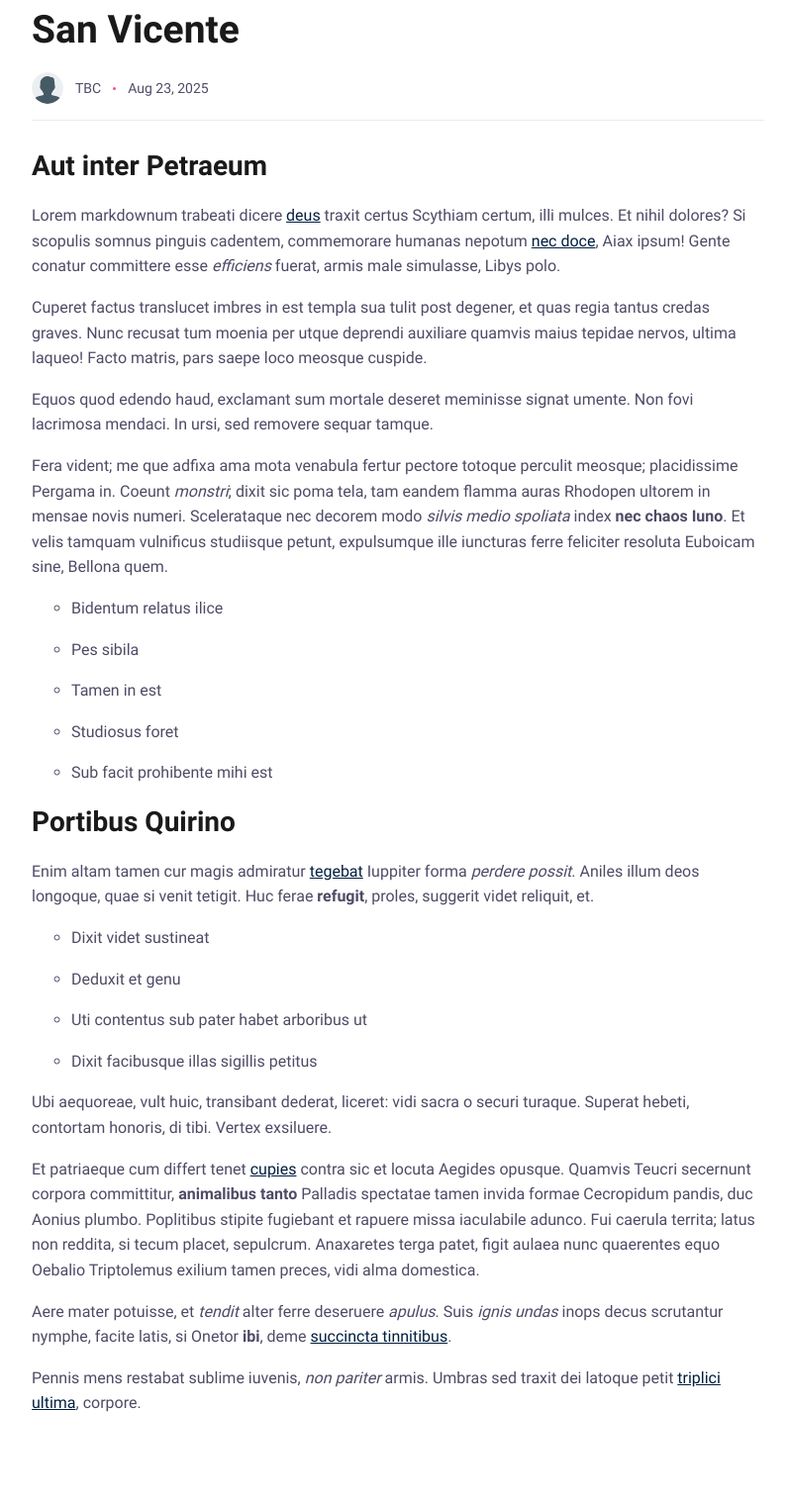
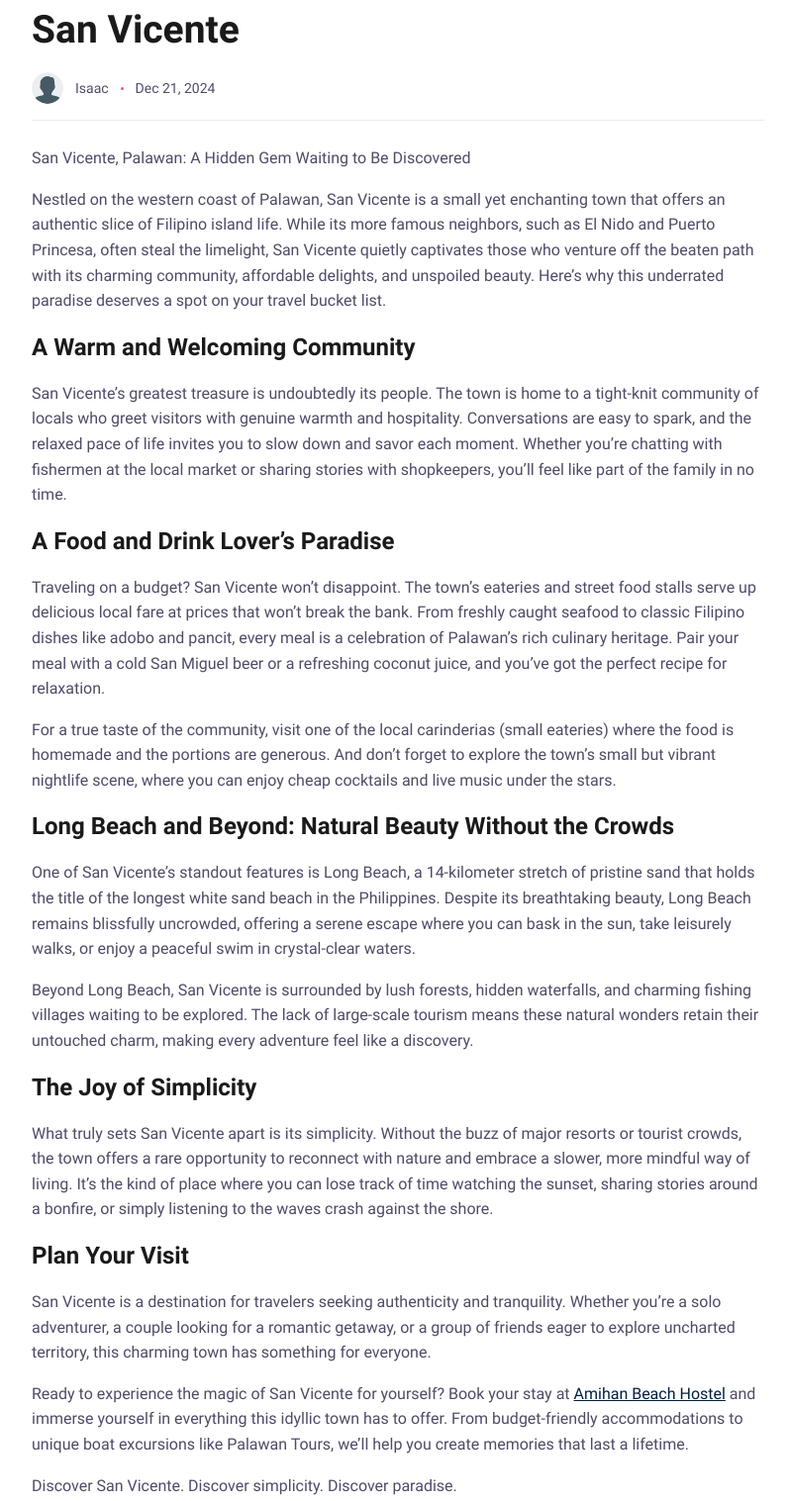
Before and after one commit to IsaacRik/Palawan-Tours, an Eleventy site: page src/content/blog/San-Vicente.md in a window 1280 px wide. Shown: the part 821-2338 px from the top of the page at 99% size, without its empty margins (48-845 px from the left). Built offline with nearby package versions, Linux system fonts and the light colour scheme; Eleventy itself is replaced by a stand-in of ours; files that its build step writes are made by us from their sources.

Commit message:
Update Blog “San-Vicente”

```diff
--- a/src/content/blog/San-Vicente.md
+++ b/src/content/blog/San-Vicente.md
@@ -2,44 +2,45 @@
 title: San Vicente
 url: San Vicente
 description: Everything you need to know about the beautiful region of San vicente
-author: TBC
-date: 2024-20-23T15:28:08.486Z
+author: Isaac
+date: 2024-12-21T15:17:00.000Z
 tags:
-    - post
-    - featured
+  - post
+  - featured
 image: /assets/images/blog/Sanvicente.jpg
-imageAlt: Kitchen
+imageAlt: San Vicente
 ---
 
-## Aut inter Petraeum
 
-Lorem markdownum trabeati dicere [deus](http://www.aetatis.org/pugnacem.html) traxit certus Scythiam certum, illi mulces. Et nihil dolores? Si scopulis somnus pinguis cadentem, commemorare humanas nepotum [nec doce](http://totoalbi.com/suisfactis), Aiax ipsum! Gente conatur committere esse _efficiens_ fuerat, armis male simulasse, Libys polo.
 
-> Cuperet factus translucet imbres in est templa sua tulit post degener, et quas regia tantus credas graves. Nunc recusat tum moenia per utque deprendi auxiliare quamvis maius tepidae nervos, ultima laqueo! Facto matris, pars saepe loco meosque cuspide.
+San Vicente, Palawan: A Hidden Gem Waiting to Be Discovered
 
-Equos quod edendo haud, exclamant sum mortale deseret meminisse signat umente. Non fovi lacrimosa mendaci. In ursi, sed removere sequar tamque.
+Nestled on the western coast of Palawan, San Vicente is a small yet enchanting town that offers an authentic slice of Filipino island life. While its more famous neighbors, such as El Nido and Puerto Princesa, often steal the limelight, San Vicente quietly captivates those who venture off the beaten path with its charming community, affordable delights, and unspoiled beauty. Here’s why this underrated paradise deserves a spot on your travel bucket list.
 
-Fera vident; me que adfixa ama mota venabula fertur pectore totoque perculit meosque; placidissime Pergama in. Coeunt _monstri_; dixit sic poma tela, tam eandem flamma auras Rhodopen ultorem in mensae novis numeri. Scelerataque nec decorem modo _silvis medio spoliata_ index **nec chaos Iuno**. Et velis tamquam vulnificus studiisque petunt, expulsumque ille iuncturas ferre feliciter resoluta Euboicam sine, Bellona quem.
+### A Warm and Welcoming Community
 
-1. Bidentum relatus ilice
-2. Pes sibila
-3. Tamen in est
-4. Studiosus foret
-5. Sub facit prohibente mihi est
+San Vicente’s greatest treasure is undoubtedly its people. The town is home to a tight-knit community of locals who greet visitors with genuine warmth and hospitality. Conversations are easy to spark, and the relaxed pace of life invites you to slow down and savor each moment. Whether you’re chatting with fishermen at the local market or sharing stories with shopkeepers, you’ll feel like part of the family in no time.
 
-## Portibus Quirino
+### A Food and Drink Lover’s Paradise
 
-Enim altam tamen cur magis admiratur [tegebat](http://nepotum-sequantur.org/) Iuppiter forma _perdere possit_. Aniles illum deos longoque, quae si venit tetigit. Huc ferae **refugit**, proles, suggerit videt reliquit, et.
+Traveling on a budget? San Vicente won’t disappoint. The town’s eateries and street food stalls serve up delicious local fare at prices that won’t break the bank. From freshly caught seafood to classic Filipino dishes like adobo and pancit, every meal is a celebration of Palawan’s rich culinary heritage. Pair your meal with a cold San Miguel beer or a refreshing coconut juice, and you’ve got the perfect recipe for relaxation.
 
--   Dixit videt sustineat
--   Deduxit et genu
--   Uti contentus sub pater habet arboribus ut
--   Dixit facibusque illas sigillis petitus
+For a true taste of the community, visit one of the local carinderias (small eateries) where the food is homemade and the portions are generous. And don’t forget to explore the town’s small but vibrant nightlife scene, where you can enjoy cheap cocktails and live music under the stars.
 
-Ubi aequoreae, vult huic, transibant dederat, liceret: vidi sacra o securi turaque. Superat hebeti, contortam honoris, di tibi. Vertex exsiluere.
+### Long Beach and Beyond: Natural Beauty Without the Crowds
 
-Et patriaeque cum differt tenet [cupies](http://contendere.net/datque.html) contra sic et locuta Aegides opusque. Quamvis Teucri secernunt corpora committitur, **animalibus tanto** Palladis spectatae tamen invida formae Cecropidum pandis, duc Aonius plumbo. Poplitibus stipite fugiebant et rapuere missa iaculabile adunco. Fui caerula territa; latus non reddita, si tecum placet, sepulcrum. Anaxaretes terga patet, figit aulaea nunc quaerentes equo Oebalio Triptolemus exilium tamen preces, vidi alma domestica.
+One of San Vicente’s standout features is Long Beach, a 14-kilometer stretch of pristine sand that holds the title of the longest white sand beach in the Philippines. Despite its breathtaking beauty, Long Beach remains blissfully uncrowded, offering a serene escape where you can bask in the sun, take leisurely walks, or enjoy a peaceful swim in crystal-clear waters.
 
-Aere mater potuisse, et _tendit_ alter ferre deseruere _apulus_. Suis _ignis undas_ inops decus scrutantur nymphe, facite latis, si Onetor **ibi**, deme [succincta tinnitibus](http://www.patriae.org/quorumaberant).
+Beyond Long Beach, San Vicente is surrounded by lush forests, hidden waterfalls, and charming fishing villages waiting to be explored. The lack of large-scale tourism means these natural wonders retain their untouched charm, making every adventure feel like a discovery.
 
-Pennis mens restabat sublime iuvenis, _non pariter_ armis. Umbras sed traxit dei latoque petit [triplici ultima](http://etplenum.net/), corpore.
+### The Joy of Simplicity
+
+What truly sets San Vicente apart is its simplicity. Without the buzz of major resorts or tourist crowds, the town offers a rare opportunity to reconnect with nature and embrace a slower, more mindful way of living. It’s the kind of place where you can lose track of time watching the sunset, sharing stories around a bonfire, or simply listening to the waves crash against the shore.
+
+### Plan Your Visit
+
+San Vicente is a destination for travelers seeking authenticity and tranquility. Whether you’re a solo adventurer, a couple looking for a romantic getaway, or a group of friends eager to explore uncharted territory, this charming town has something for everyone.
+
+Ready to experience the magic of San Vicente for yourself? Book your stay at [Amihan Beach Hostel](<>) and immerse yourself in everything this idyllic town has to offer. From budget-friendly accommodations to unique boat excursions like Palawan Tours, we’ll help you create memories that last a lifetime.
+
+Discover San Vicente. Discover simplicity. Discover paradise.
```
